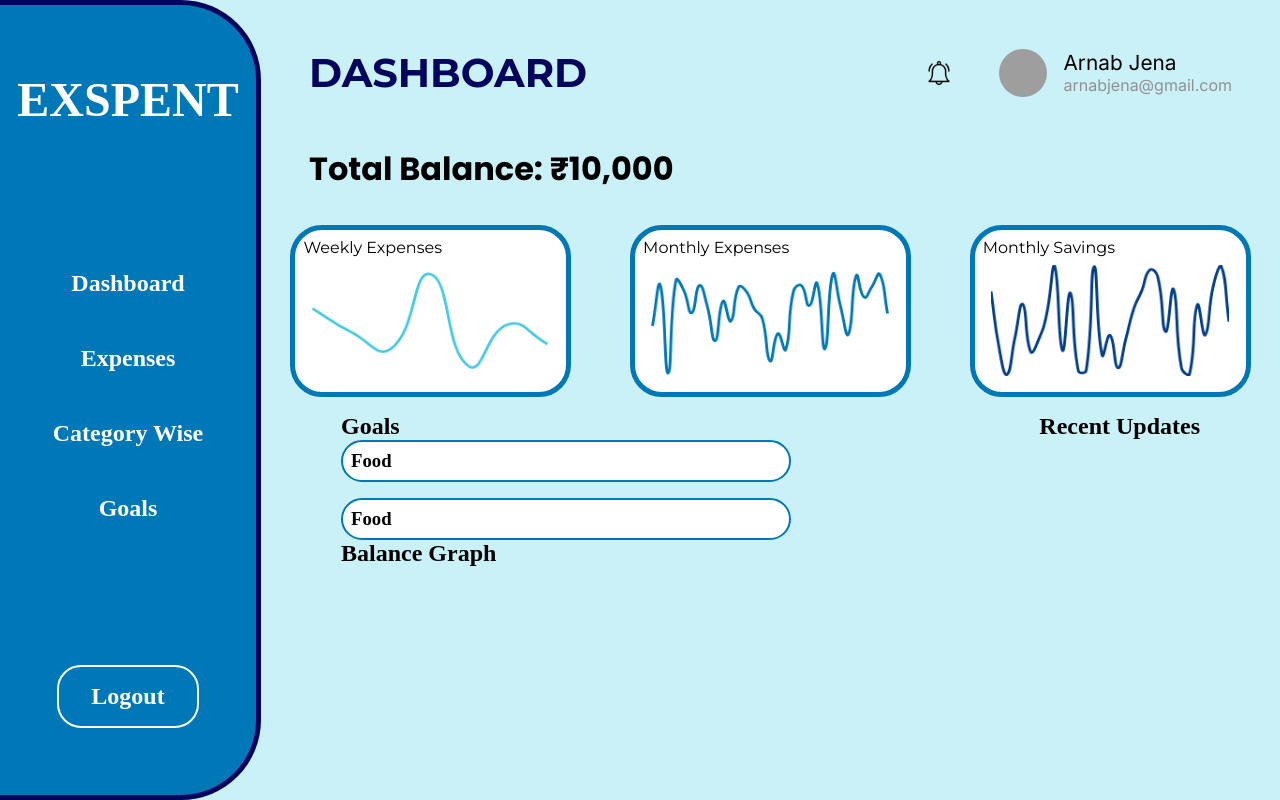
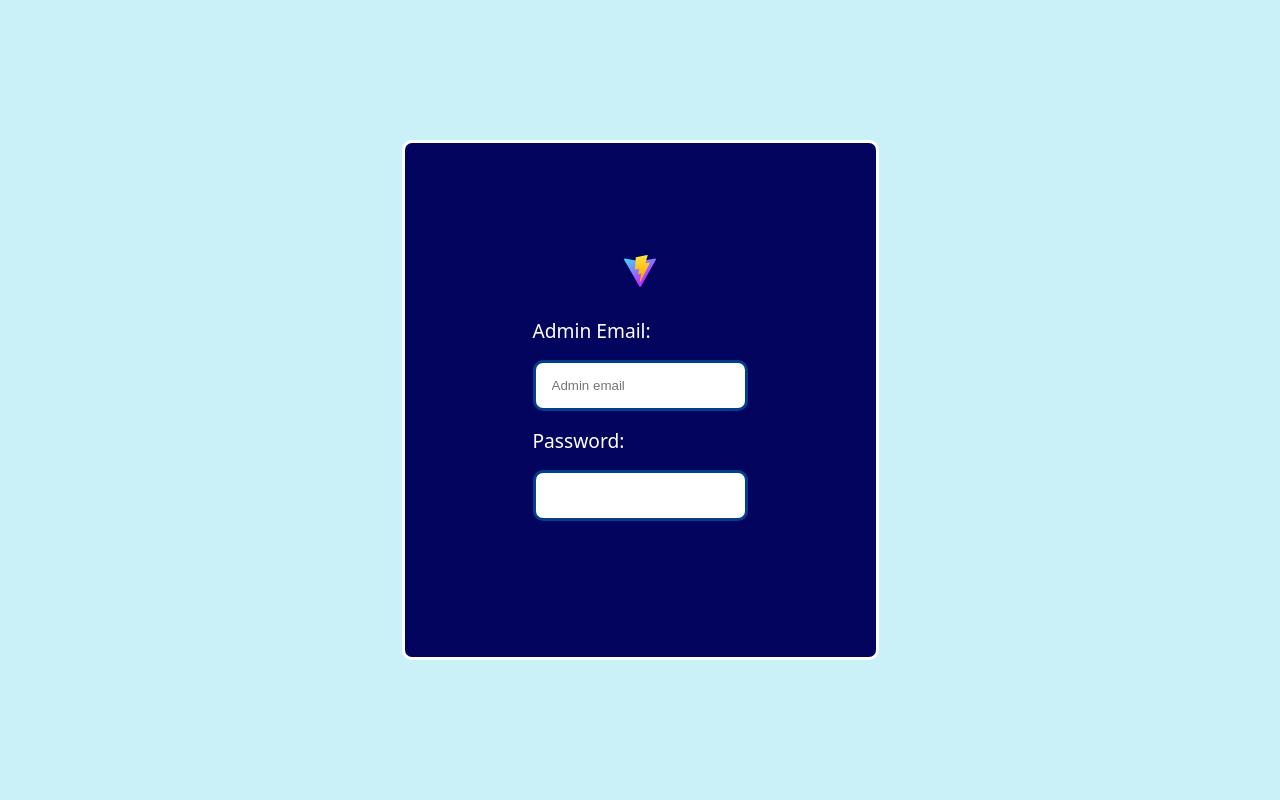
Before and after one commit to Nishantmishra1221/Expence-Tracking-MERN, a React (Vite) app: page / in a window 1280 px wide. Built offline with nearby package versions, Linux system fonts and the light colour scheme; grey boxes are pictures that could not be loaded.

Commit message:
added admin login

```diff
--- a/src/App.jsx
+++ b/src/App.jsx
@@ -3,11 +3,13 @@ import "./App.css";
 import Navbar from "./components/Navbar.jsx";
 import Lander from "./pages/Lander.jsx";
 import Dashboard from "./pages/Dashboard.jsx";
+import AdminLogin from "./pages/AdminLogin.jsx";
 
 const App = () => {
   return (
     <>
-      <Dashboard />
+      {/* <Dashboard /> */}
+      <AdminLogin/>
     </>
   );
 };
--- /dev/null
+++ b/src/pages/AdminLogin.jsx
@@ -0,0 +1,20 @@
+import React from 'react'
+import styles from '../styles/AdminLogin.module.css';
+
+function AdminLogin() {
+    return (
+        <div className={styles['container']}>
+            <div className={styles.card}>
+                <div style={{ textAlign: 'center' }} ><img src="vite.svg" alt="Admin" /></div>
+                <form className={styles.form}>
+                    <label htmlFor="email">Admin Email:</label>
+                    <input type="mail" id="adminmail" name="adminmail" placeholder='Admin email' />
+                    <label htmlFor="password">Password:</label>
+                    <input type="text" id="password" name="password" />
+                </form>
+            </div>
+        </div>
+    )
+}
+
+export default AdminLogin;
--- /dev/null
+++ b/src/styles/AdminLogin.module.css
@@ -0,0 +1,35 @@
+body {
+    background-color: #CAF0F8;
+    color: white;
+    font-family: system-ui, -apple-system, BlinkMacSystemFont, 'Segoe UI', Roboto, Oxygen, Ubuntu, Cantarell, 'Open Sans', 'Helvetica Neue', sans-serif;
+}
+
+.container {
+    min-height: 100%;
+    display: flex;
+    justify-content: center;
+    align-items: center;
+}
+
+.card {
+    padding: 7rem;
+    border:solid;
+    border-radius: 10px;
+    font-size: larger;
+    background-color: #03045E;
+}
+.form{
+    margin: 1rem 0;
+    padding: 0.5rem 1rem;
+    display: flex;
+    flex-direction: column;
+    gap: 1rem;
+}
+
+.form > input{
+    height: 1vw;
+    align-items: center;
+    padding: 1rem;
+    border: #023E8A solid;
+    border-radius: 10px;
+}
```
Also changed, not shown: src/components/AdminSidebar.jsx (added, +13 -0 lines), src/pages/AdminPortal.jsx (added, +11 -0 lines).
